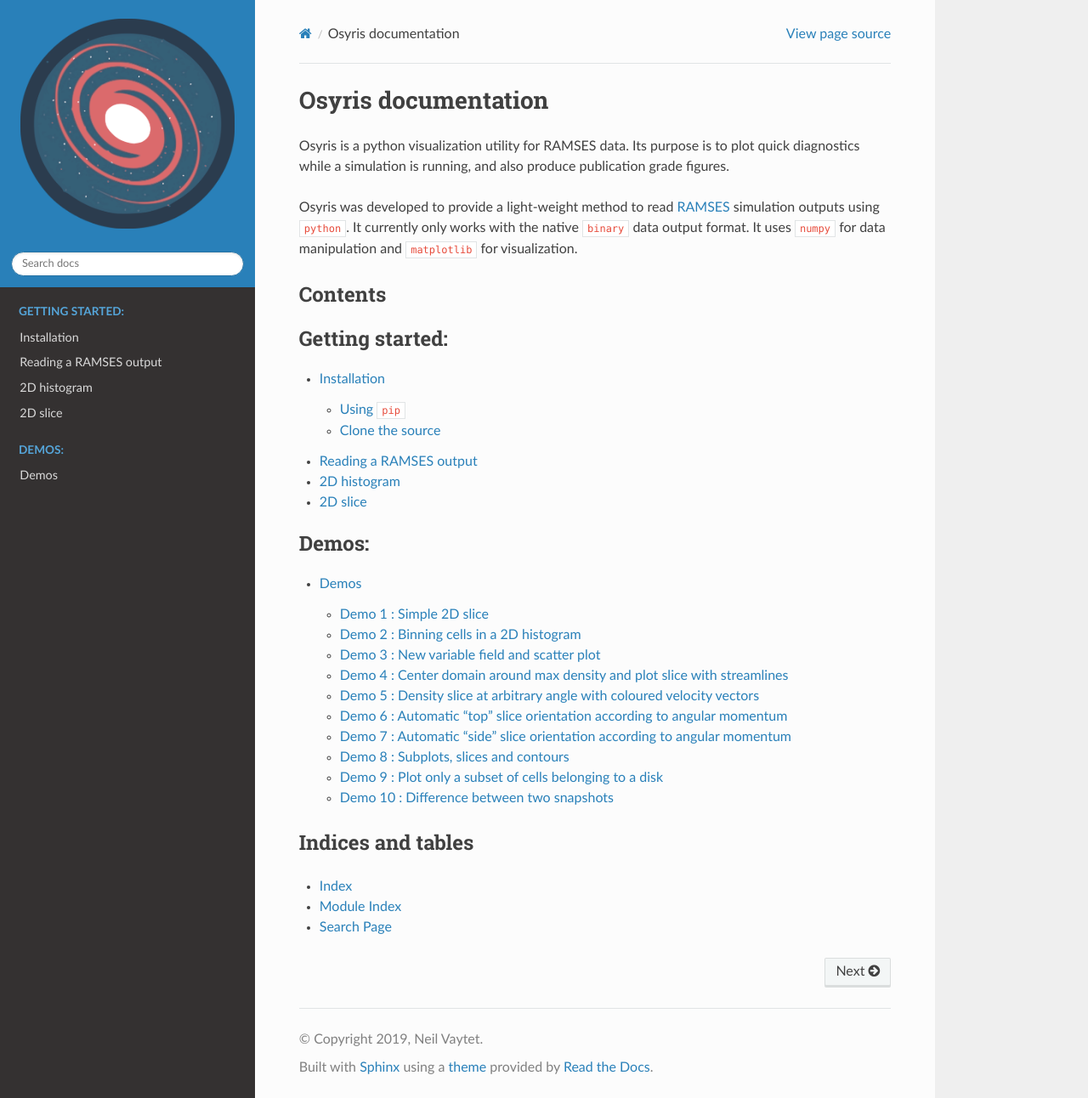
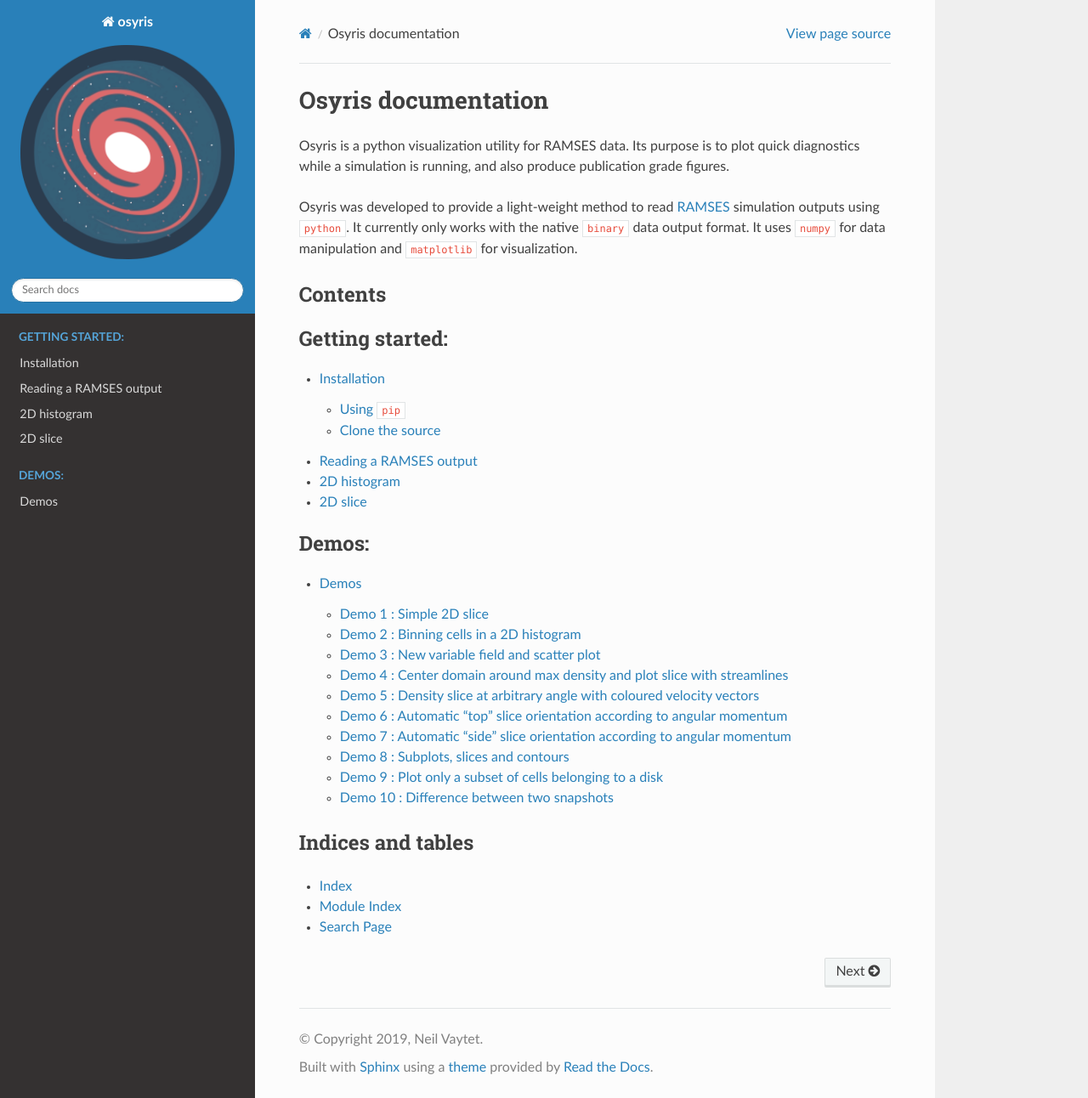
Before and after one commit to osyris-project/osyris, a Sphinx documentation site: the page built from docs/index.rst, in a window 1280 px wide and 1292 px high. Shown: the whole window at 85% size. Built offline with Sphinx 7.4.7 and the Read the Docs theme 2.0.0, drawn with Linux system fonts in a browser that asks for light colours.

Commit message:
edit logo

```diff
--- a/docs/conf.py
+++ b/docs/conf.py
@@ -51,9 +51,9 @@
 #
 html_theme = "sphinx_rtd_theme"
 
-html_theme_options = {
-    'logo_only': True
-}
+# html_theme_options = {
+#     'logo_only': True
+# }
 
 html_logo = "images/logo_osyris.png"
 
```
Also changed, not shown: docs/images/logo_osyris.png.
